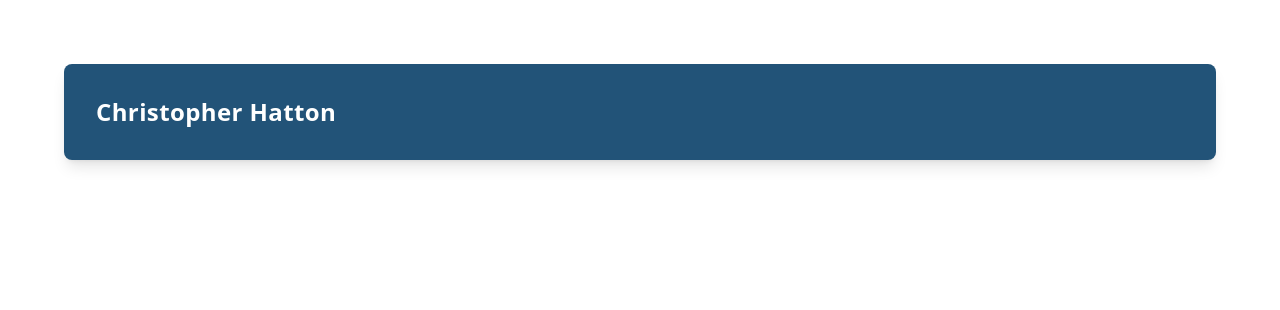
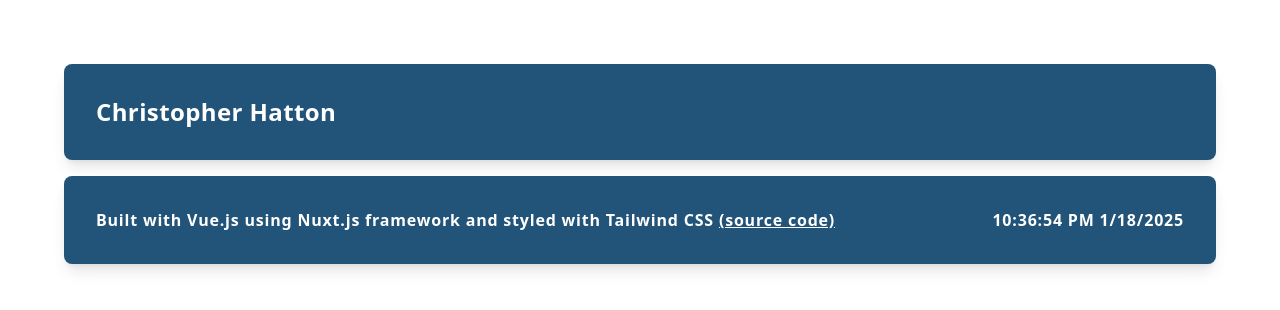
Before and after one commit to ckhatton/nuxt-example-app, a Nuxt app: page / in a window 1280 px wide. Shown: the top 310 px of the page. Built offline with nearby package versions, Linux system fonts and the light colour scheme.

Commit message:
build(component): footer

```diff
--- /dev/null
+++ b/components/Footer.vue
@@ -0,0 +1,33 @@
+<template>
+  <div class="bg-blue mb-4 p-8 rounded-lg shadow-lg text-white tracking-wider font-extrabold flex flex-wrap justify-between items-center">
+    <h1 class="text-base">Built with Vue.js using Nuxt.js framework and styled with Tailwind CSS <a class="underline" href="https://github.com/ckhatton/nuxt-example-app" target="_blank">(source code)</a></h1>
+    <h2 id="date" class="text-base">{{ time }} {{ new Date().toLocaleDateString() }}</h2>
+  </div>
+</template>
+
+<script>
+export default {
+  data() {
+    return {
+      time: new Date().toLocaleTimeString()
+    }
+  },
+
+  methods: {
+    tick() {
+      this.time = new Date().toLocaleTimeString();
+    }
+  },
+
+  mounted: function() {
+    this.timerID = setInterval(
+      () => this.tick(),
+      1000
+    );
+  },
+
+  unmounted: function() {
+    clearInterval(this.timerID);
+  }
+};
+</script>
--- a/layouts/default.vue
+++ b/layouts/default.vue
@@ -2,5 +2,6 @@
   <div class="p-4 md:p-16 bg-grey">
     <Header />
     <slot />
+    <Footer />
   </div>
 </template>
```
